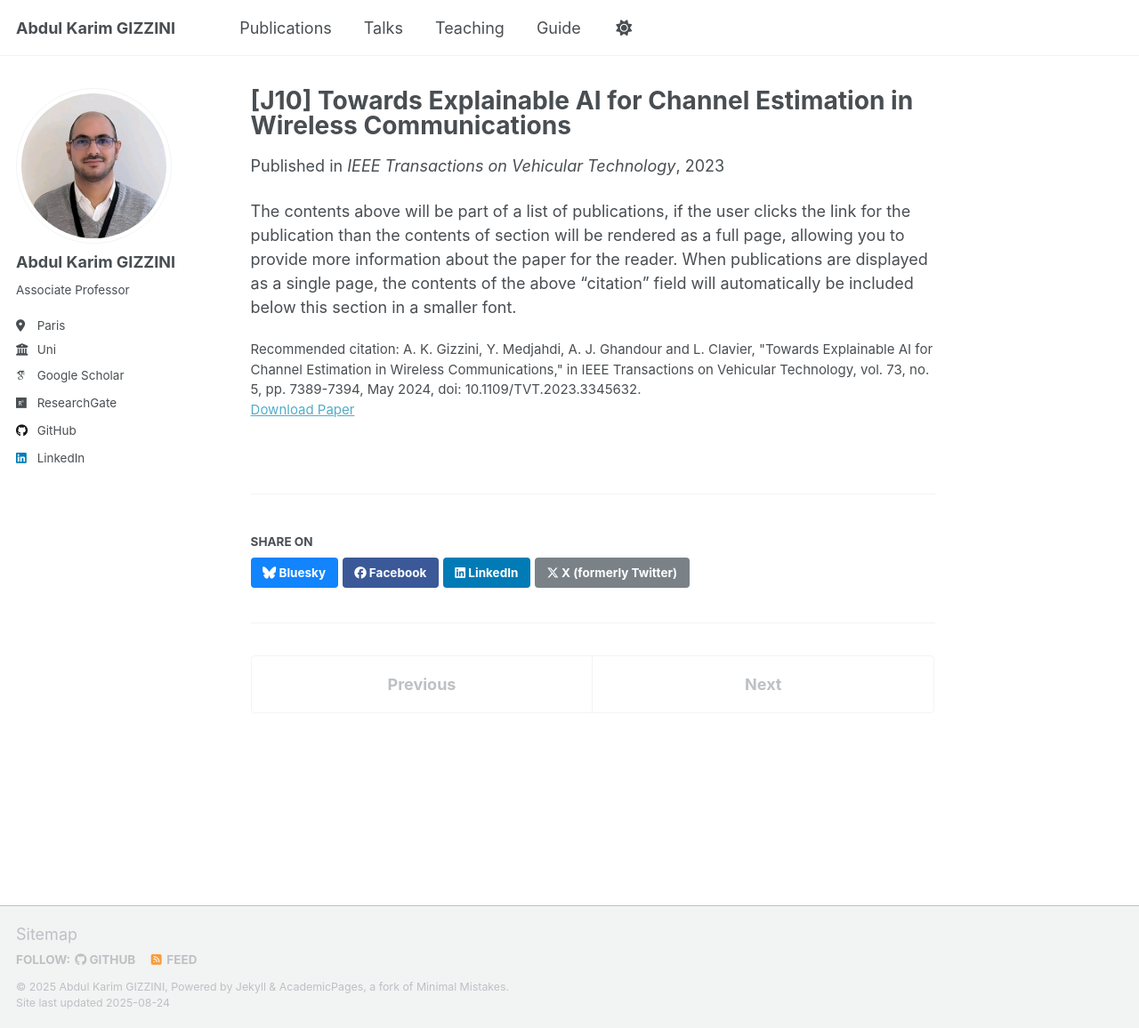
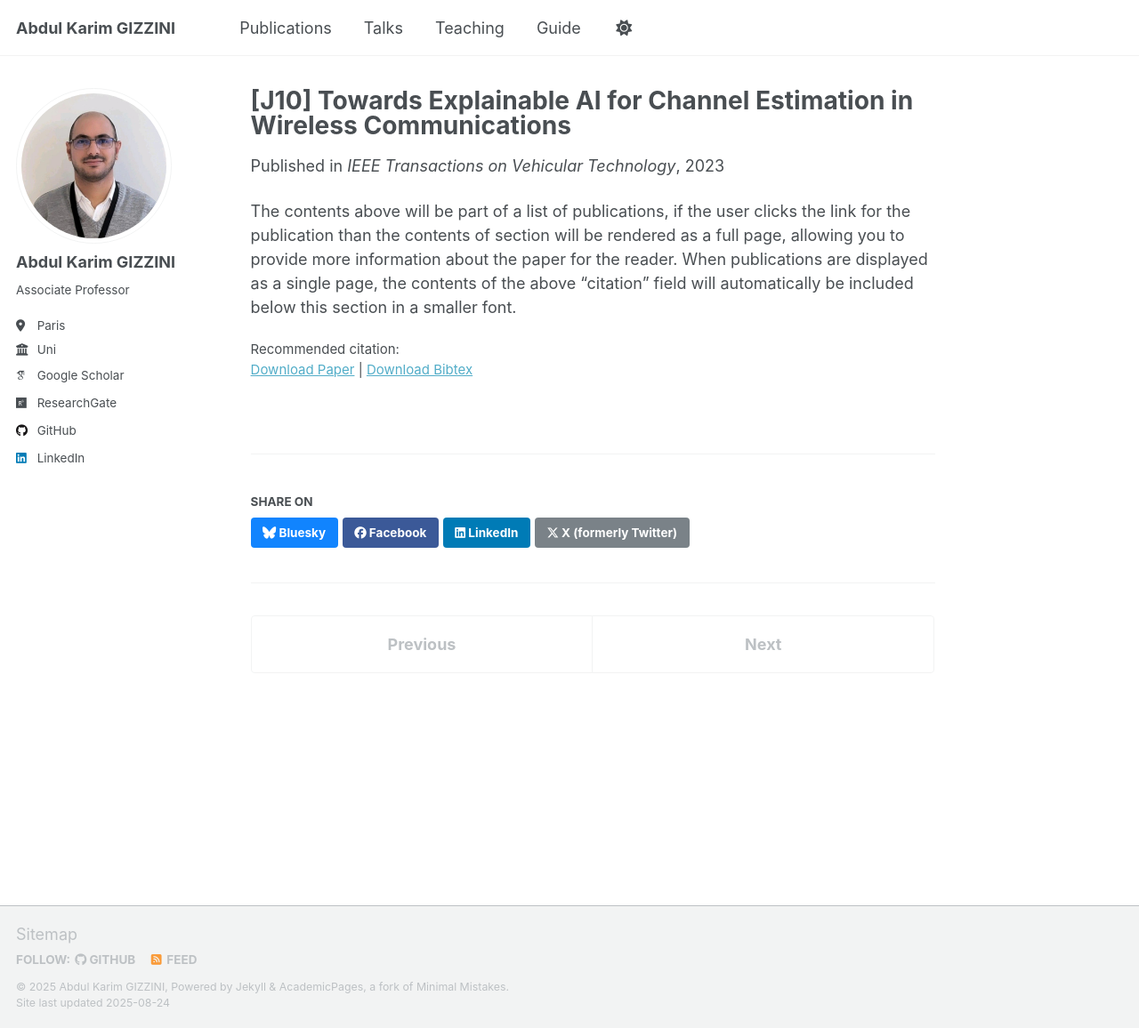
Before and after one commit to abdulkarimgizzini/abdulkarimgizzini-website, a Jekyll site: the page built from _publications/J10.md, in a window 1280 px wide and 1156 px high. Shown: the whole window at 89% size. Built offline with Jekyll 4.4.1, drawn with Linux system fonts in a browser that asks for light colours; some web fonts are replaced; a script that is not in the unit is left out.

Commit message:
Update J10.md

```diff
--- a/_publications/J10.md
+++ b/_publications/J10.md
@@ -8,7 +8,7 @@
 venue: 'IEEE Transactions on Vehicular Technology'
 [//]: # slidesurl: 'http://academicpages.github.io/files/slides1.pdf'
 paperurl: 'http://academicpages.github.io/files/paper1.pdf'
-[//]: # bibtexurl: 'http://academicpages.github.io/files/bibtex1.bib'
-citation: 'A. K. Gizzini, Y. Medjahdi, A. J. Ghandour and L. Clavier, "Towards Explainable AI for Channel Estimation in Wireless Communications," in IEEE Transactions on Vehicular Technology, vol. 73, no. 5, pp. 7389-7394, May 2024, doi: 10.1109/TVT.2023.3345632.'
+bibtexurl: 'https://scholar.googleusercontent.com/scholar.bib?q=info:rXZbiQxVWOsJ:scholar.google.com/&output=citation&scisdr=CgL1daADENKYq2nsKVQ:AAZF9b8AAAAAaKrqMVQ3EsXFU56wqS6Vvw0jjMc&scisig=AAZF9b8AAAAAaKrqMXS5T_1K_dhcub3A_9MikaU&scisf=4&ct=citation&cd=-1&hl=en&scfhb=1'
+citation: ' '
 ---
 The contents above will be part of a list of publications, if the user clicks the link for the publication than the contents of section will be rendered as a full page, allowing you to provide more information about the paper for the reader. When publications are displayed as a single page, the contents of the above "citation" field will automatically be included below this section in a smaller font.
```
